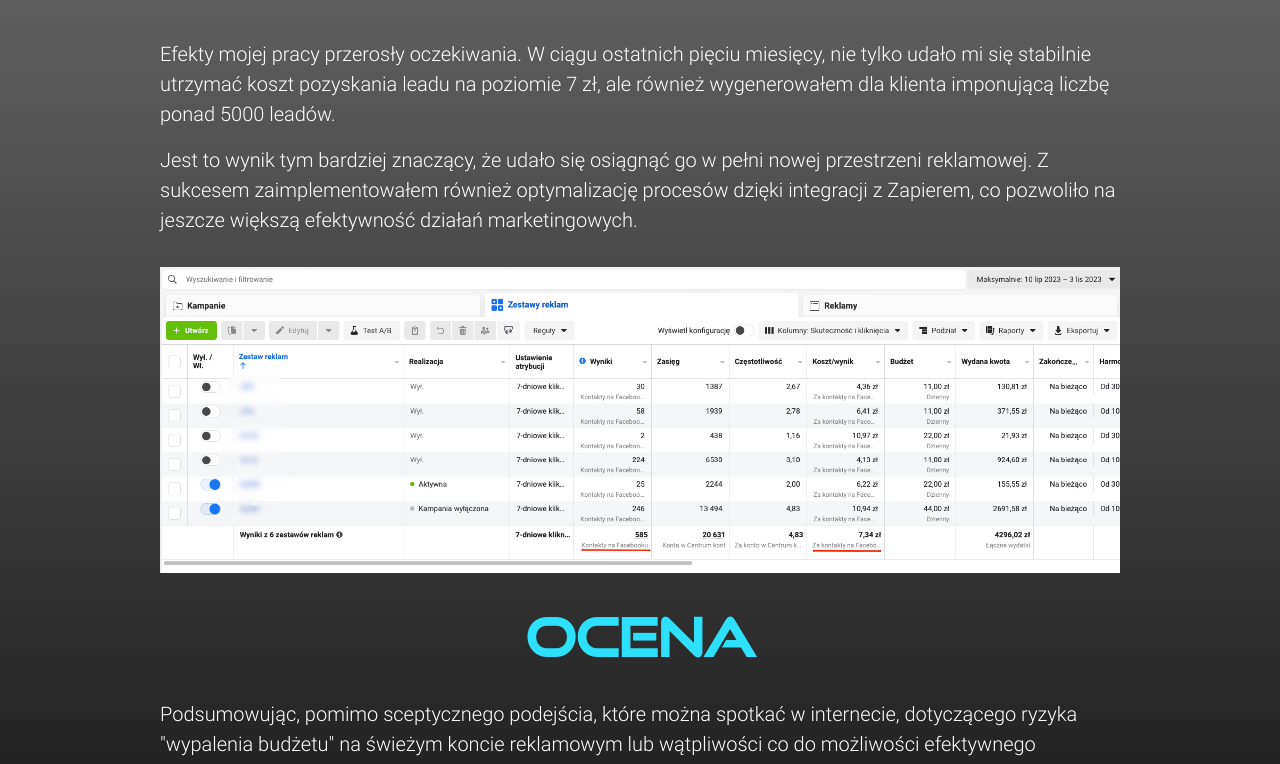
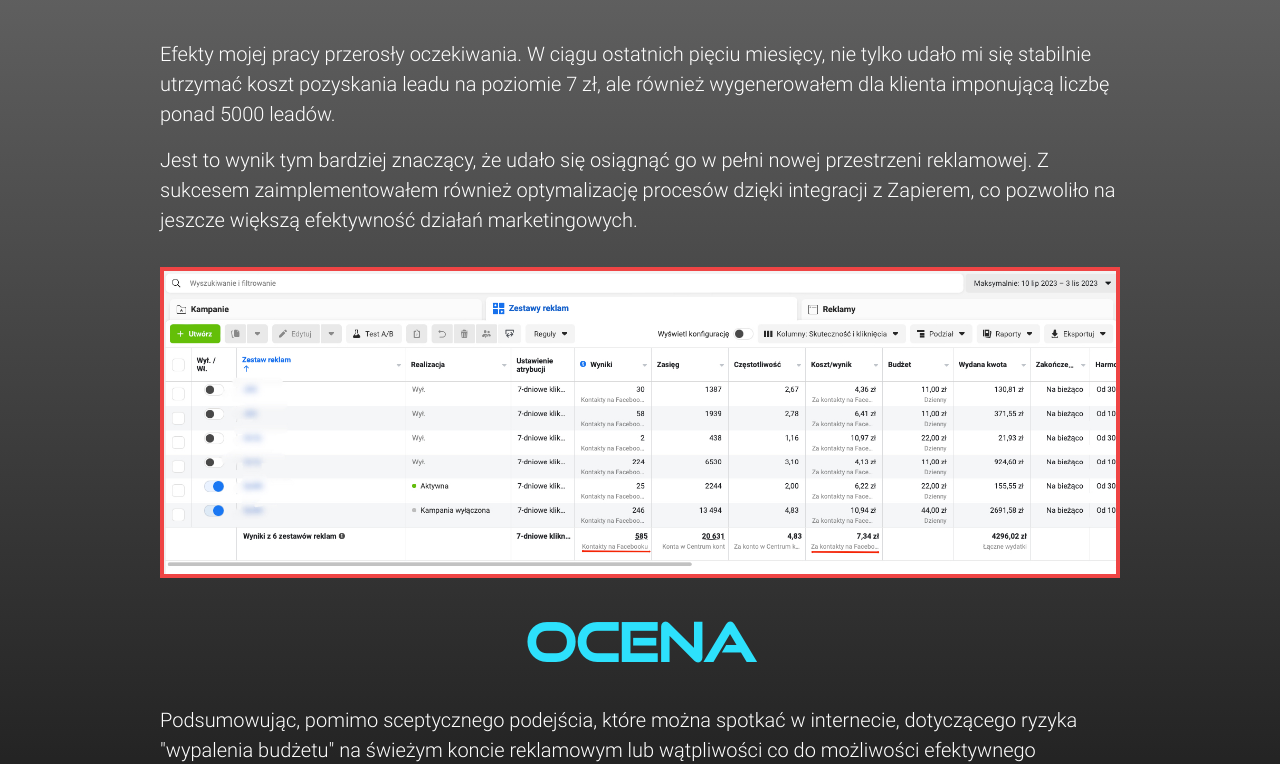
Before and after one commit to MateuszKuruc/marketing-portfolio, a Next.js app in the folder marketing-portfolio/: page /portfolio/1 in a window 1280 px wide. Shown: the part 504-1268 px from the top of the page. Built offline with nearby package versions, Linux system fonts and the light colour scheme.

Commit message:
add state management for zoom in case study section to allow image zoom, add basic styling

```diff
--- a/marketing-portfolio/src/app/globals.css
+++ b/marketing-portfolio/src/app/globals.css
@@ -23,6 +23,10 @@
   margin: 0;
   padding: 0;
   box-sizing: border-box;
+}
+
+.zoomed {
+  transform: scale(2);
 }
 
 .font-header {
--- a/marketing-portfolio/src/app/portfolio/[projectId]/page.tsx
+++ b/marketing-portfolio/src/app/portfolio/[projectId]/page.tsx
@@ -1,16 +1,24 @@
+"use client";
+
 import React from "react";
 import { CLIENT_DATA } from "@/constants";
 import Image from "next/image";
 import { Params } from "../../../../types";
+import { useState } from "react";
 
 const Project = ({ params }: Params) => {
   const id = params.projectId;
+
+  const [isZoomed, setIsZoomed] = useState(false);
 
   return (
     <section className="bg-gradient-to-b from-gray-30 to-gray-90 py-8 max-container padding-container">
       {CLIENT_DATA.map((client) =>
         client.id.toString() === id ? (
-          <div className="md:padding-container flex flex-col items-center">
+          <div
+            key={client.id}
+            className="md:padding-container flex flex-col items-center"
+          >
             <h1 className="font-header text-blue-50 bold-40 lg:bold-52 text-center">
               {client.title}
             </h1>
@@ -29,10 +37,14 @@ const Project = ({ params }: Params) => {
             <div>
               {client.img && (
                 <Image
+                  className={`cursor-pointer transition ease-in-out duration-500 border-4 border-red-500 ${
+                    isZoomed ? "zoomed" : ""
+                  }`}
                   src={client.img}
                   width={1200}
                   height={350}
                   alt="tabela wyników"
+                  onClick={() => setIsZoomed(!isZoomed)}
                 />
               )}
             </div>
```
